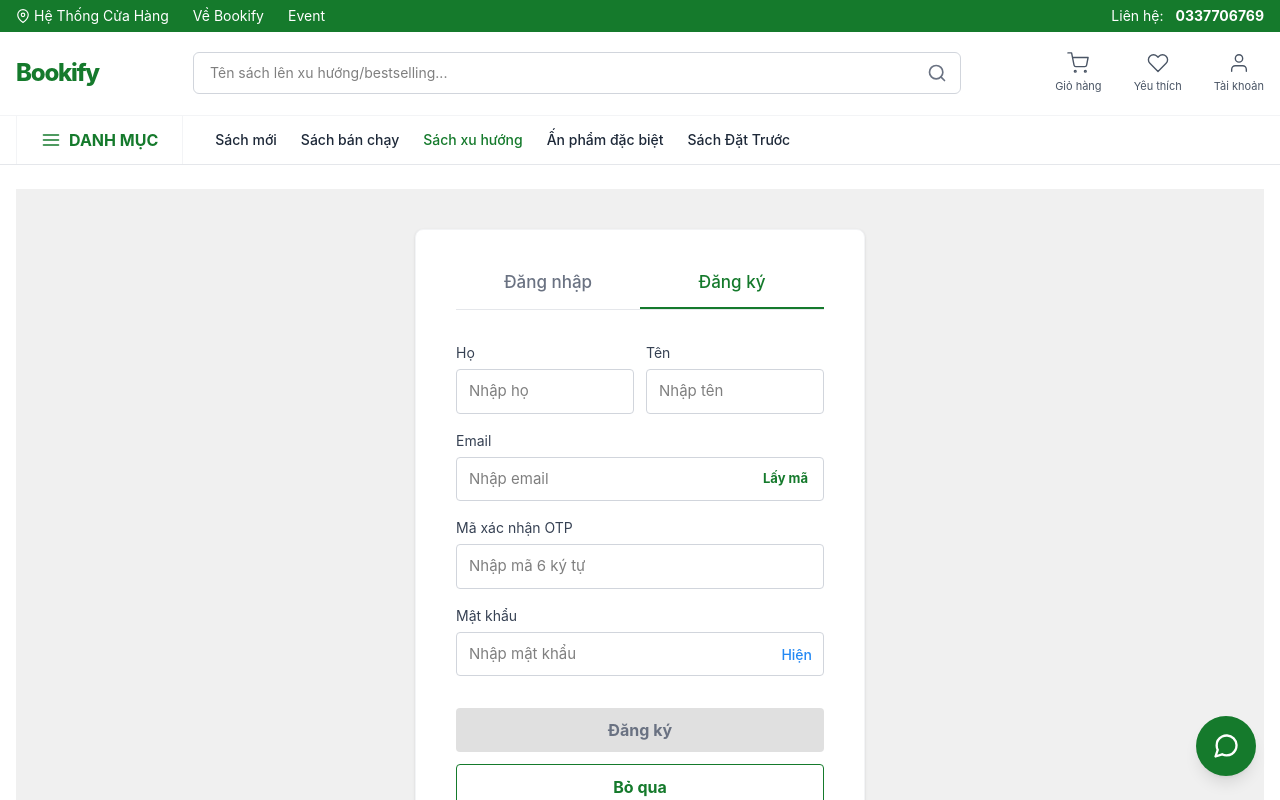
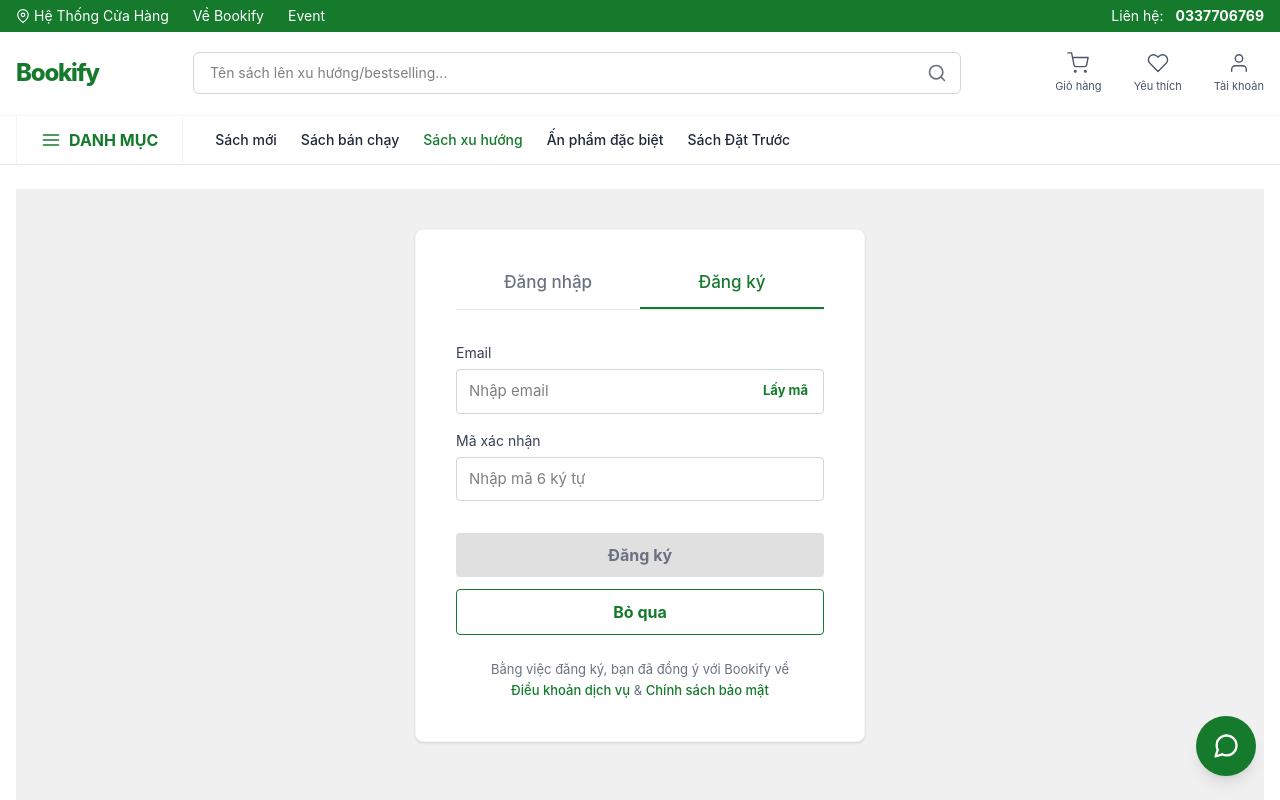
Before and after one commit to tanh1612/book_ecommerce, a React (Vite) app in the folder frontend/: page /register in a window 1280 px wide. Shown: the top 800 px of the page. Built offline with nearby package versions, Linux system fonts and the light colour scheme.

Commit message:
SỬa trang đăng kí

```diff
--- a/frontend/src/pages/Auth/RegisterPage.jsx
+++ b/frontend/src/pages/Auth/RegisterPage.jsx
@@ -4,16 +4,15 @@ import { Link, useNavigate } from 'react-router-dom';
 
 const RegisterPage = () => {
   const navigate = useNavigate();
+  // Đã xóa lastName và firstName
   const [formData, setFormData] = useState({
-    lastName: '',
-    firstName: '',
     email: '',
-    otp: '', // Thêm trường OTP
+    otp: '',
     password: '',
   });
 
   const [showPassword, setShowPassword] = useState(false);
-  const [countdown, setCountdown] = useState(0); // State đếm ngược gửi mã
+  const [countdown, setCountdown] = useState(0);
   const [isSending, setIsSending] = useState(false);
 
   // Logic đếm ngược 60s sau khi bấm lấy mã
@@ -24,8 +23,8 @@ const RegisterPage = () => {
     }
   }, [countdown]);
 
-  // Điều kiện để làm sáng nút Đăng ký (Phải nhập đủ cả OTP)
-  const isSubmitDisabled = !formData.lastName || !formData.firstName || !formData.email || !formData.otp || !formData.password;
+  // Điều kiện để làm sáng nút Đăng ký (chỉ kiểm tra email, otp, password)
+  const isSubmitDisabled = !formData.email || !formData.otp || !formData.password;
 
   const handleChange = (e) => {
     setFormData({ ...formData, [e.target.name]: e.target.value });
@@ -41,7 +40,7 @@ const RegisterPage = () => {
     setTimeout(() => {
       alert(`Mã xác nhận đã được gửi đến email: ${formData.email}`);
       setIsSending(false);
-      setCountdown(60); // Bắt đầu đếm ngược 60 giây
+      setCountdown(60);
     }, 1000);
   };
 
@@ -67,28 +66,6 @@ const RegisterPage = () => {
 
         {/* Nội dung Form */}
         <form onSubmit={handleSubmit} className="flex flex-col gap-4">
-
-          {/* Nhập Họ và Tên */}
-          <div className="flex gap-3">
-            <div className="w-1/2">
-              <label className="block text-[14px] text-gray-700 mb-1.5">Họ</label>
-              <input
-                type="text" name="lastName"
-                placeholder="Nhập họ"
-                className="w-full border border-gray-300 rounded py-2.5 px-3 outline-none focus:border-[#157a2c] transition-all text-[15px]"
-                value={formData.lastName} onChange={handleChange}
-              />
-            </div>
-            <div className="w-1/2">
-              <label className="block text-[14px] text-gray-700 mb-1.5">Tên</label>
-              <input
-                type="text" name="firstName"
-                placeholder="Nhập tên"
-                className="w-full border border-gray-300 rounded py-2.5 px-3 outline-none focus:border-[#157a2c] transition-all text-[15px]"
-                value={formData.firstName} onChange={handleChange}
-              />
-            </div>
-          </div>
 
           {/* Nhập Email + Nút Lấy mã */}
           <div>
@@ -117,7 +94,7 @@ const RegisterPage = () => {
 
           {/* Nhập mã OTP */}
           <div>
-            <label className="block text-[14px] text-gray-700 mb-1.5">Mã xác nhận OTP</label>
+            <label className="block text-[14px] text-gray-700 mb-1.5">Mã xác nhận</label>
             <input
               type="text" name="otp"
               placeholder="Nhập mã 6 ký tự"
@@ -127,8 +104,9 @@ const RegisterPage = () => {
             />
           </div>
 
-          {/* Nhập Mật khẩu */}
-          <div>
+          {/* Nhập Mật khẩu (Chỉ hiển thị khi đã nhập OTP) */}
+          {formData.otp.length > 0 && (
+            <div className="animate-fade-in">
               <label className="block text-[14px] text-gray-700 mb-1.5">Mật khẩu</label>
               <div className="relative">
                 <input
@@ -146,6 +124,7 @@ const RegisterPage = () => {
                 </button>
               </div>
             </div>
+          )}
 
           {/* Cụm Nút bấm */}
           <div className="flex flex-col gap-3 mt-4">
```
Lines whose indentation alone changed are shown as unchanged.
